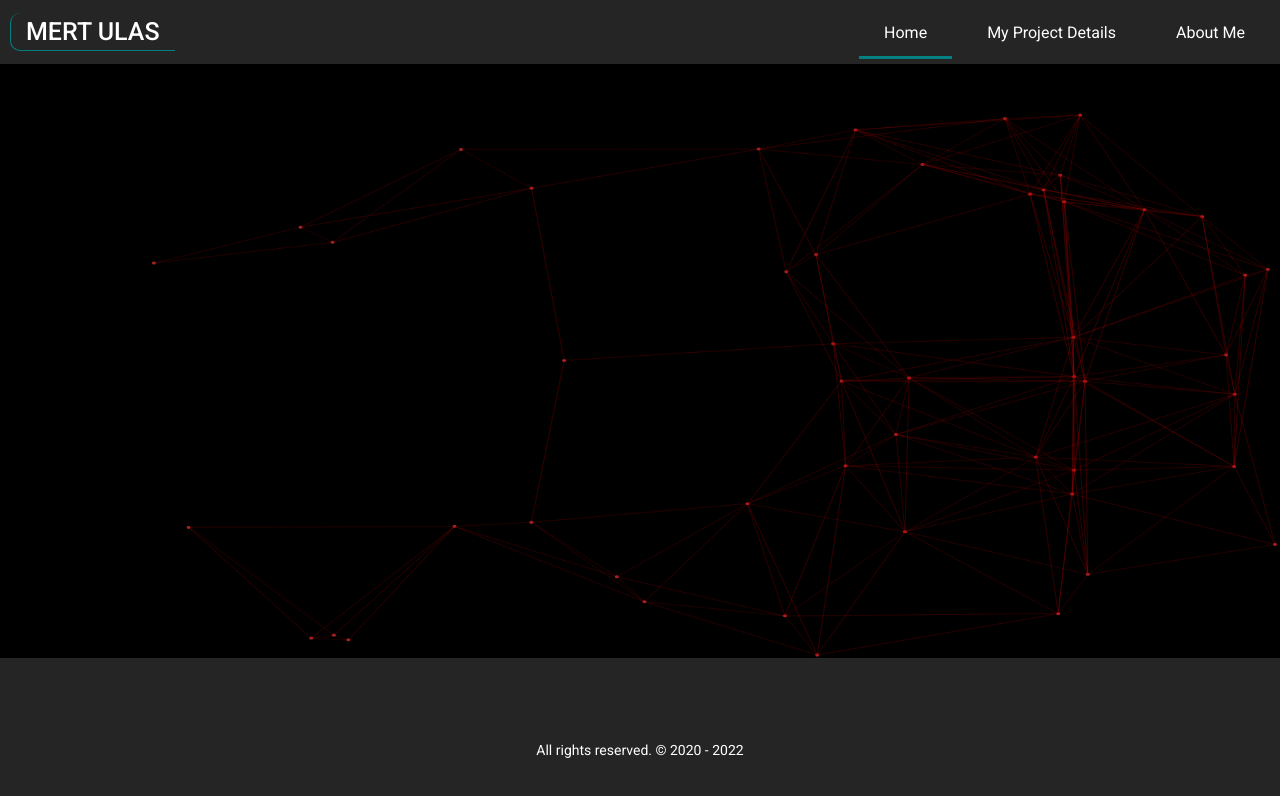
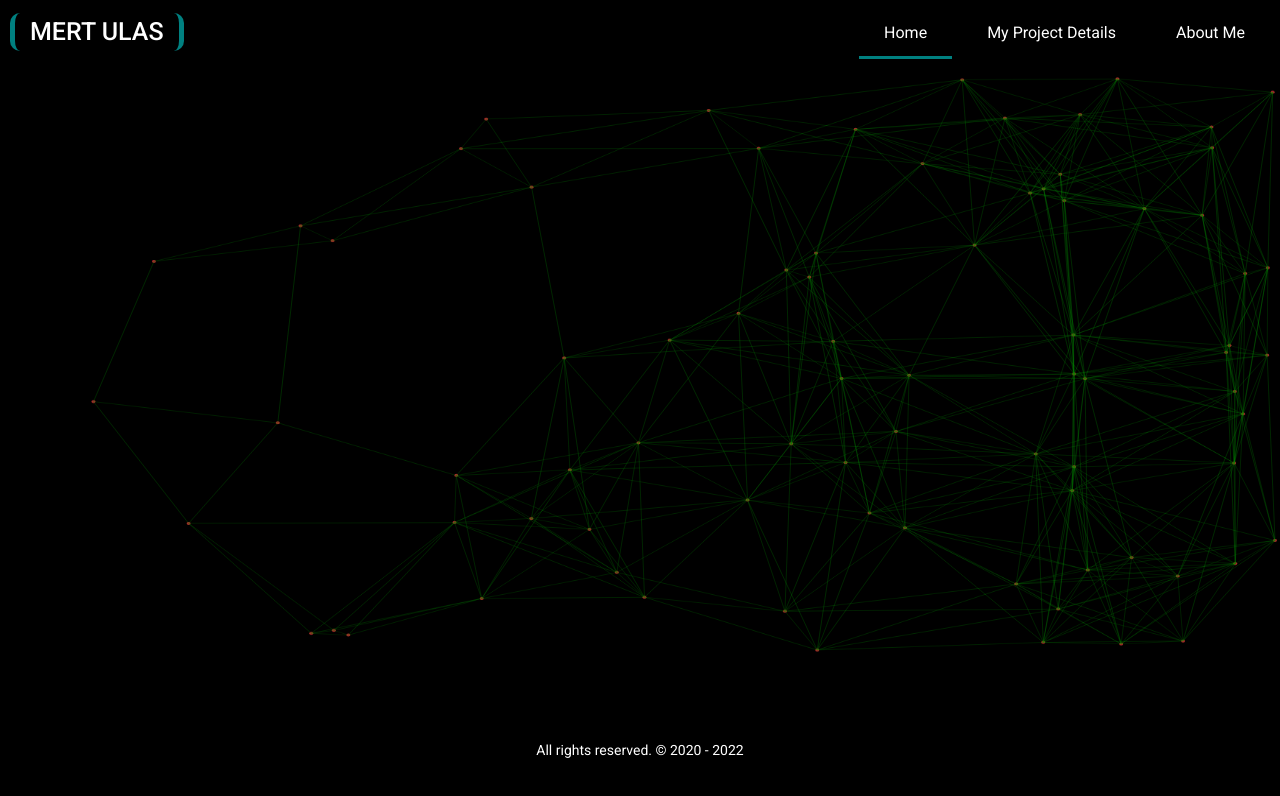
Before and after one commit to MERTULAS/portfolio-project, a Vue app: page / in a window 1280 px wide. Shown: the top 796 px of the page. Built offline with nearby package versions, Linux system fonts and the light colour scheme.

Commit message:
colors and some designs update for footer block

```diff
--- a/src/assets/css/common.css
+++ b/src/assets/css/common.css
@@ -9,9 +9,10 @@
 }
 
 :root {
-  --navbar-bg-color: rgb(37, 37, 37);
+  /* --navbar-bg-color: rgb(37, 37, 37); */
+  --navbar-bg-color: black;
   --navbar-font-color: white;
 
-  --footer-bg-color: rgb(37, 37, 37);
+  --footer-bg-color: black;
   --footer-font-color: white;
 }
--- a/src/components/AnimationBackground.vue
+++ b/src/components/AnimationBackground.vue
@@ -74,7 +74,7 @@ export default {
             Math.abs(point1.x - point2.x) + Math.abs(point1.y - point2.y);
           if (manhattanDist < 300) {
             this.context.beginPath();
-            this.context.strokeStyle = `rgba(200, 0, 0, ${
+            this.context.strokeStyle = `rgba(0, 155, 0, ${
               100 / (1000 - manhattanDist)
             })`;
             this.context.moveTo(point1.x, point1.y);
--- a/src/components/Footer.vue
+++ b/src/components/Footer.vue
@@ -70,7 +70,7 @@ export default {
 
 .social-media div {
   padding: 5px;
-  font-size: 25px;
+  font-size: 28px;
 }
 
 .social-media div:hover .anticon {
--- a/src/components/Navbar.vue
+++ b/src/components/Navbar.vue
@@ -66,10 +66,10 @@ export default {
   color: var(--navbar-font-color);
   padding: 0px 15px;
   margin: 0px 5px;
-  border-bottom: 1px solid teal;
-  border-left: 1px solid teal;
+  border-right: 5px solid teal;
+  border-left: 5px solid teal;
   border-radius: 10px;
-  border-bottom-right-radius: 0px;
+  /* border-bottom-right-radius: 0px; */
   font-size: 25px;
 }
 
--- a/src/pages/IndexPage.vue
+++ b/src/pages/IndexPage.vue
@@ -1,7 +1,7 @@
 <template>
   <div>
     <Navbar />
-    <AnimationBackground :pointCount="50" />
+    <AnimationBackground :pointCount="80" />
     <div class="index-body"></div>
     <Footer />
   </div>
```
